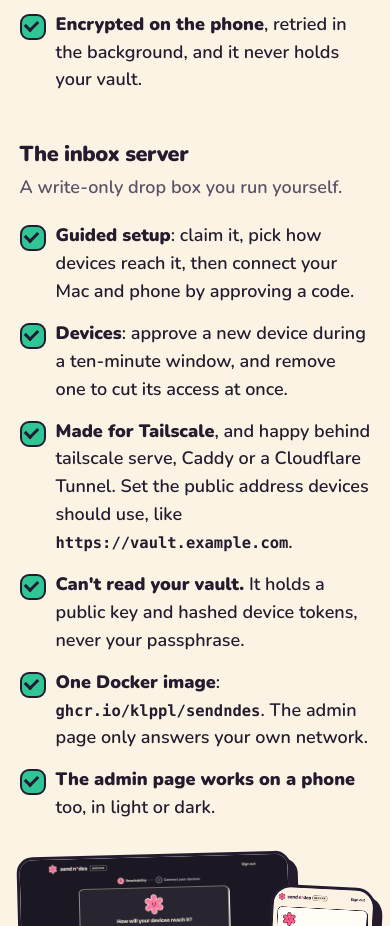
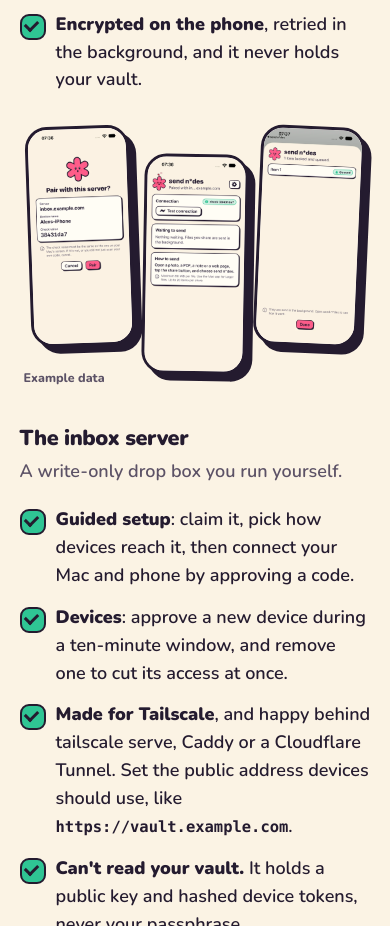
Before and after one commit to klppl/sendndes, a plain HTML site: page docs/index.html in a window 390 px wide. Shown: the part 5510-6436 px from the top of the page. Drawn offline with Linux system fonts and the light colour scheme.

Commit message:
site: iPhone app section gets screenshots
Three Simulator captures (pair, paired home, share extension) in the same
tilted-card style as the other features. They use an example server address.

Co-Authored-By: Claude Sonnet 5.5 <noreply@anthropic.com>

```diff
--- a/docs/index.html
+++ b/docs/index.html
@@ -153,6 +153,12 @@
           <li><b>Encrypted on the phone</b>, retried in the background, and it never holds your vault.</li>
         </ul>
       </div>
+      <div class="phone-shots">
+        <img src="screenshots/ios-pair.webp" width="600" height="1304" loading="lazy" alt="The iPhone app asking to pair with a server, showing the server, device name and a check value">
+        <img src="screenshots/ios-home.webp" width="600" height="1304" loading="lazy" alt="The iPhone app paired with a server, with a Test connection button">
+        <img src="screenshots/ios-share.webp" width="600" height="1304" loading="lazy" alt="The share sheet extension showing one item locked and queued">
+        <span class="example-note">Example data</span>
+      </div>
     </div>
 
     <div class="feature">
--- /dev/null
+++ b/docs/screenshots/ios-home.webp.json
@@ -0,0 +1,4 @@
+{
+  "prompt": "Origin: iOS Simulator capture of the real send n*des iPhone app (debug build), paired against a throwaway demo vault with the example address inbox.example.com; not generated.",
+  "createdAt": "2026-10-23T07:40:00.000Z"
+}
--- /dev/null
+++ b/docs/screenshots/ios-pair.webp.json
@@ -0,0 +1,4 @@
+{
+  "prompt": "Origin: iOS Simulator capture of the real send n*des iPhone app (debug build), paired against a throwaway demo vault with the example address inbox.example.com; not generated.",
+  "createdAt": "2026-10-23T07:40:00.000Z"
+}
--- /dev/null
+++ b/docs/screenshots/ios-share.webp.json
@@ -0,0 +1,4 @@
+{
+  "prompt": "Origin: iOS Simulator capture of the real send n*des iPhone app (debug build), paired against a throwaway demo vault with the example address inbox.example.com; not generated.",
+  "createdAt": "2026-10-23T07:40:00.000Z"
+}
--- a/docs/site.css
+++ b/docs/site.css
@@ -167,6 +167,11 @@ section { scroll-margin-top: 16px; }
 .server-shots { position: relative; aspect-ratio: 6 / 5; }
 .server-shots .wide { width: 78%; left: 0; top: 0; transform: rotate(-1.5deg); }
 .server-shots .phone { width: 30%; right: 0; bottom: 0; transform: rotate(3deg); border-radius: 20px; z-index: 2; }
+.phone-shots { position: relative; display: flex; gap: 3%; justify-content: center; align-items: flex-start; padding: 0 2% 32px; }
+.phone-shots img { width: 31%; height: auto; border: 3px solid var(--ink); border-radius: 22px; box-shadow: 7px 7px 0 var(--ink); background: var(--card); }
+.phone-shots img:nth-child(1) { transform: rotate(-2deg); }
+.phone-shots img:nth-child(2) { transform: translateY(28px) rotate(1deg); z-index: 2; }
+.phone-shots img:nth-child(3) { transform: rotate(2.5deg); }
 
 /* ---------- security receipt ---------- */
 .receipt { margin-top: 40px; background: var(--card); border: 3px solid var(--ink); border-radius: 20px; box-shadow: 9px 9px 0 var(--ink);
```
Also changed, not shown: docs/screenshots/ios-home.webp (added), docs/screenshots/ios-pair.webp (added), docs/screenshots/ios-share.webp (added).
